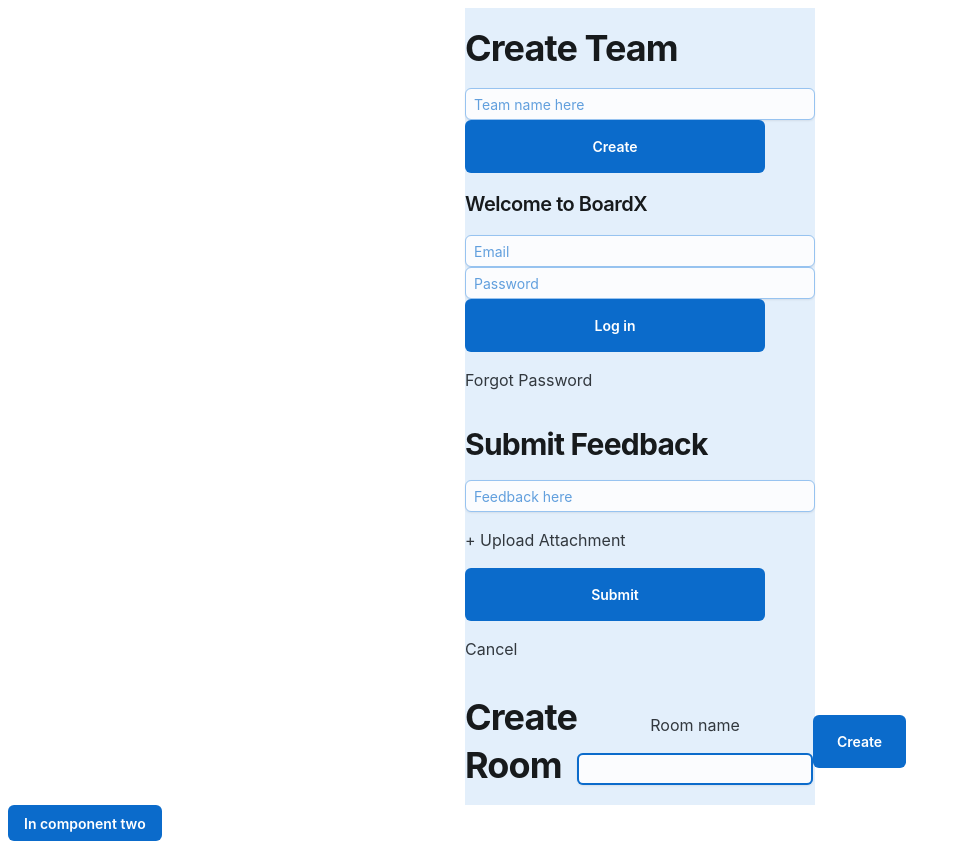
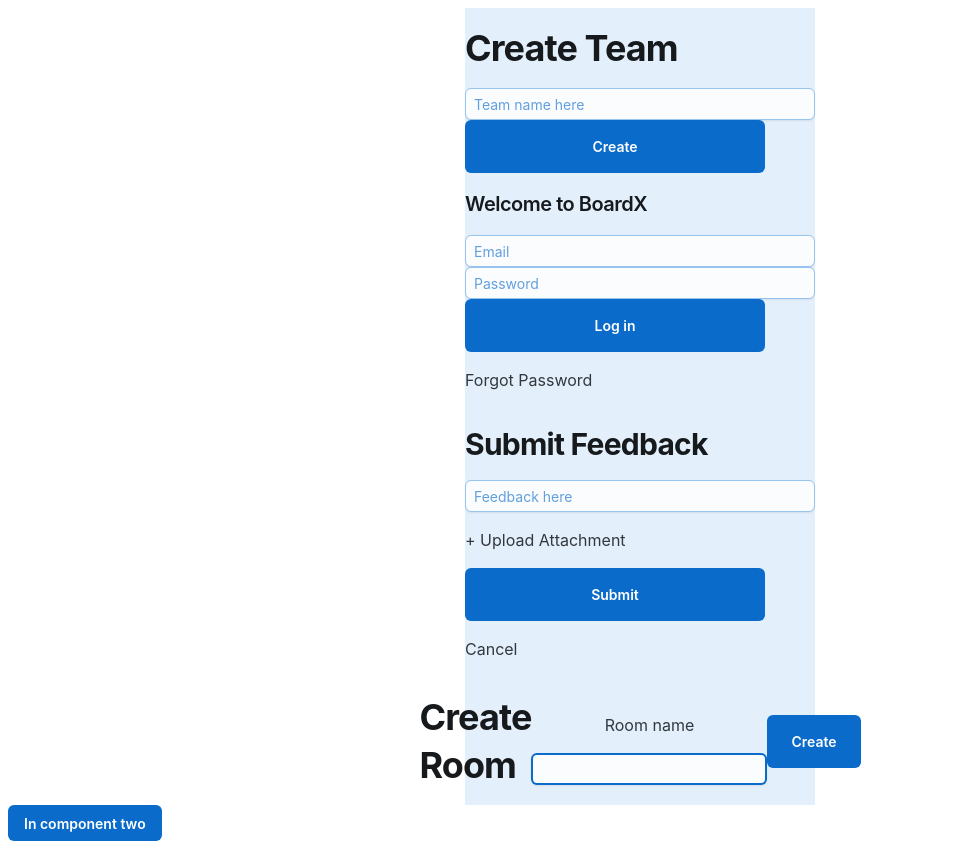
Before and after one commit to caryj567/JoyUI1, a React (Create React App) app: page / in a window 1280 px wide. Shown: the whole page, without its empty margins (0-961 px from the left). Built offline with nearby package versions, Linux system fonts and the light colour scheme.

Commit message:
Update Room.tsx

```diff
--- a/src/Room.tsx
+++ b/src/Room.tsx
@@ -14,7 +14,7 @@ export default function BasicButtons()
     return (
 
         <Box alignItems="center">
-            <Sheet color="primary" variant="soft" style={{display:'flex', alignItems:'center'}} sx={{width: 350, mx:"auto", my:"auto"}}>
+            <Sheet color="primary" variant="soft" style={{display:'flex', alignItems:'center', justifyContent:'center'}} sx={{width: 350, mx:"auto", my:"auto"}}>
                 <Typography level="h1" sx={{mx:"auto", py:2}}>Create Room</Typography>
                 <FormControl id="Id" required size="sm" color="primary">
                     <Typography sx={{mx:"auto", py:2}}>Room name</Typography>
```
